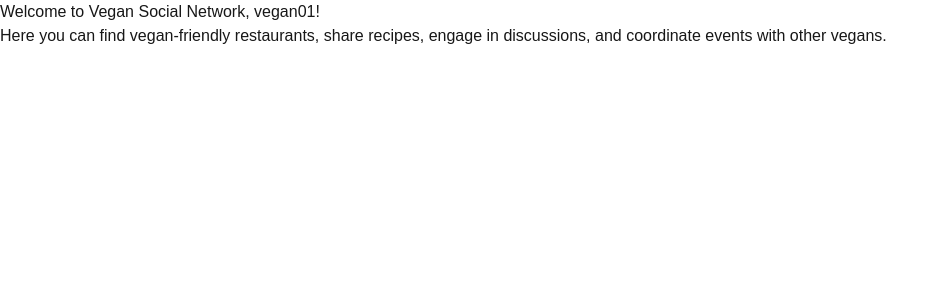
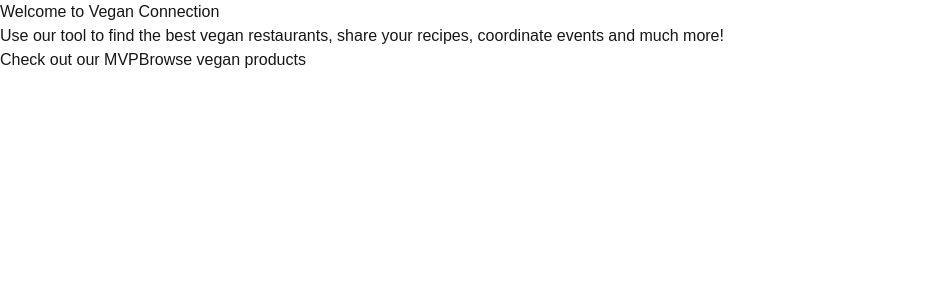
Before and after one commit to aiteamsai/startup-1728837705348, a Next.js app: page / in a window 1280 px wide. Shown: the top 300 px of the page, without its empty margins (0-949 px from the left). Built offline with nearby package versions, Linux system fonts and the light colour scheme.

Commit message:
Auto-generated code commit attempt 4

```diff
--- a/src/app/page.tsx
+++ b/src/app/page.tsx
@@ -1,38 +1,20 @@
-import React from 'react';
-import { useRouter } from 'next/router';
+import { NextPage } from 'next'
+import { useRouter } from 'next/router'
 
-// Type for user
-type User = {
-  id: number;
-  username: string;
-  isVegan: boolean;
-};
+const VeganConnection: NextPage = () => {
+  const router = useRouter()
 
-const VeganSocialNetwork: React.FC = () => {
-  const router = useRouter();
-
-  // Assuming we get the user details from a API/service
-  // Just created an example object for this exercise
-  const user: User = {
-    id: 1,
-    username: 'vegan01',
-    isVegan: true,
-  };
-
-  // Redirection if not a vegan
-  if (!user.isVegan) {
-    router.push('/');
-  }
+  // The router.query object will contain the URL parameters.
+  // You can use this to fetch data relevant to your page, for example.
 
   return (
     <div>
-      <h1>Welcome to Vegan Social Network, {user.username}!</h1>
-      <p>
-        Here you can find vegan-friendly restaurants, share recipes, engage in discussions,
-        and coordinate events with other vegans.
-      </p>
+      <h1>Welcome to Vegan Connection</h1>
+      <p>Use our tool to find the best vegan restaurants, share your recipes, coordinate events and much more!</p>
+      <button onClick={() => router.push('/mvp')}>Check out our MVP</button>
+      <button onClick={() => router.push('/products')}>Browse vegan products</button>
     </div>
-  );
-};
+  )
+}
 
-export default VeganSocialNetwork;
+export default VeganConnection
```
